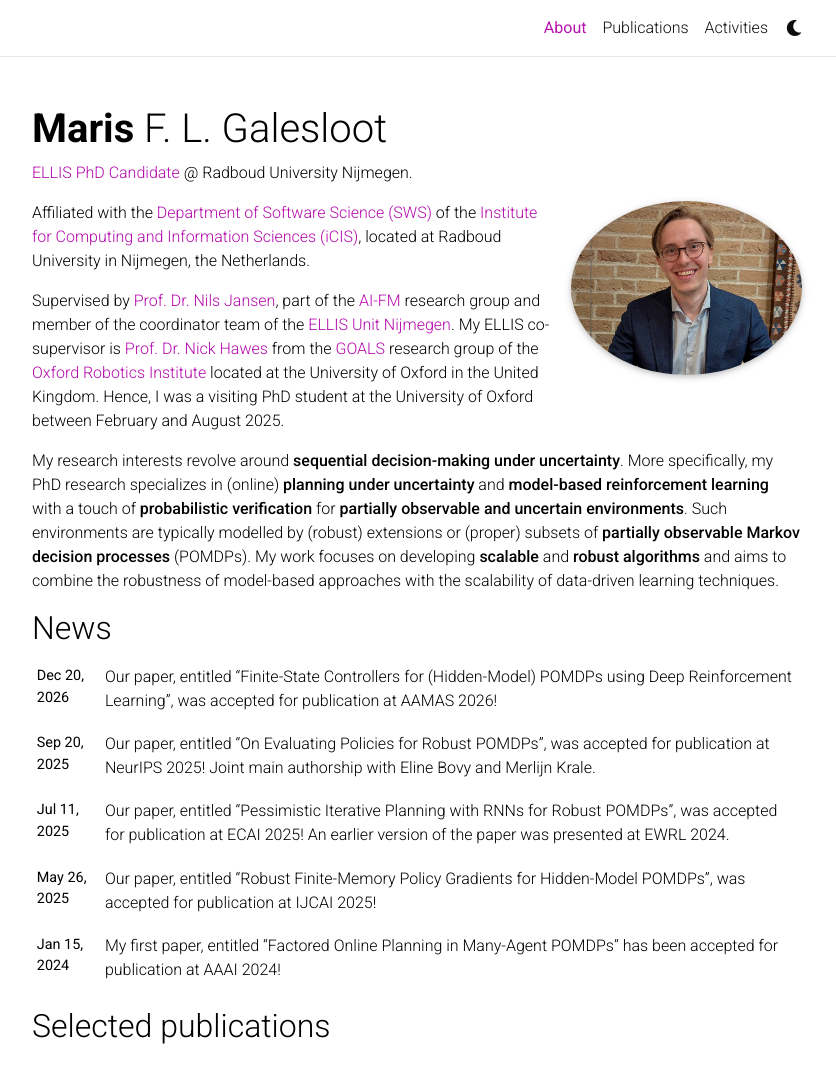
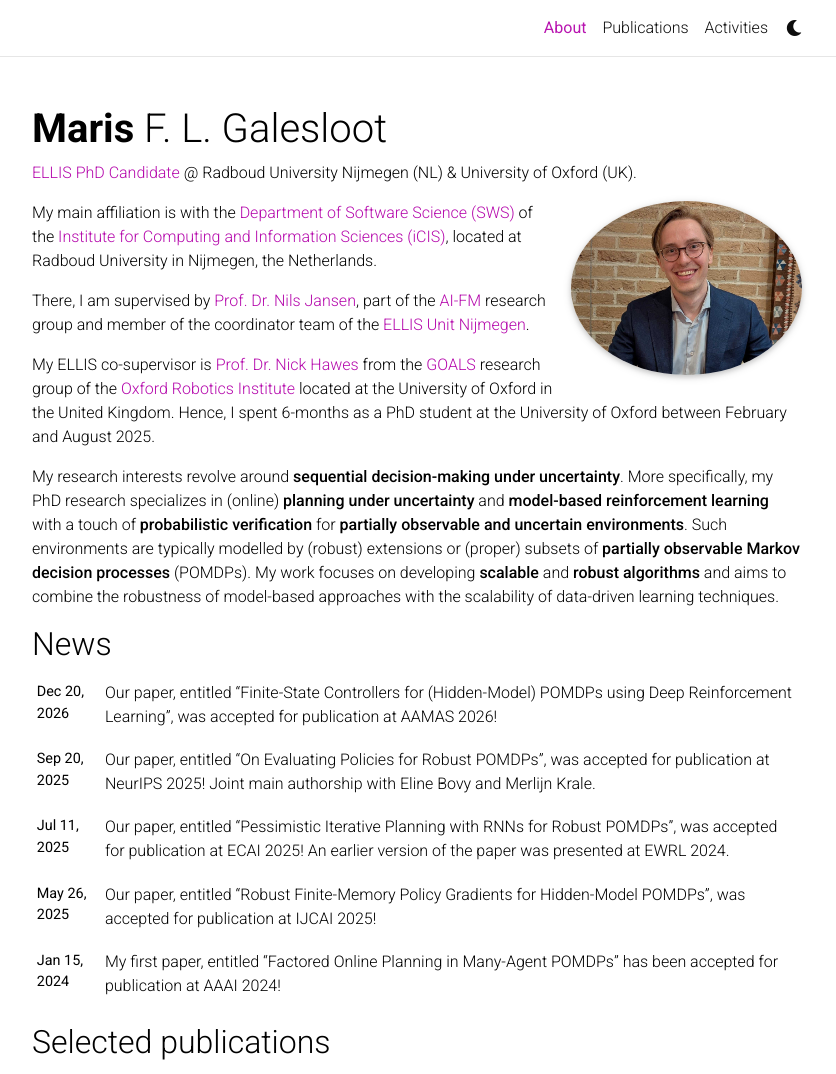
Before and after one commit to marisgg/marisgg.github.io, a Jekyll site: the page built from _pages/about.md, in a window 1280 px wide and 1360 px high, cut to the strip 0-1074 px from the top of the window. Shown: the whole strip, without its empty margins (223-1059 px from the left). Built offline with Jekyll 4.4.1, drawn with Linux system fonts in a browser that asks for light colours; full-size pictures stand in for the smaller copies a plugin makes; comment, search, counter and statistics services are not loaded; a style sheet for code colours, icons or effects is not loaded.

Commit message:
Small rewrite

```diff
--- a/_pages/about.md
+++ b/_pages/about.md
@@ -2,7 +2,7 @@
 layout: about
 title: About
 permalink: /
-subtitle: <a href='https://ellis.eu/projects/model-based-reinforcement-learning-and-planning-under-uncertainty'>ELLIS PhD Candidate</a> @ Radboud University Nijmegen.
+subtitle: <a href='https://ellis.eu/projects/model-based-reinforcement-learning-and-planning-under-uncertainty'>ELLIS PhD Candidate</a> @ Radboud University Nijmegen (NL) & University of Oxford (UK).
 
 
 profile:
@@ -17,9 +17,11 @@ selected_papers: true # includes a list of papers marked as "selected={true}"
 social: true  # includes social icons at the bottom of the page
 ---
 
-Affiliated with the <a href='https://sws.cs.ru.nl/'>Department of Software Science (SWS)</a> of the <a href='https://www.ru.nl/icis/'>Institute for Computing and Information Sciences (iCIS)</a>, located at Radboud University in Nijmegen, the Netherlands.
+My main affiliation is with the <a href='https://sws.cs.ru.nl/'>Department of Software Science (SWS)</a> of the <a href='https://www.ru.nl/icis/'>Institute for Computing and Information Sciences (iCIS)</a>, located at Radboud University in Nijmegen, the Netherlands.
 
-Supervised by <a href='https://www.nilsjansen.org'>Prof. Dr. Nils Jansen</a>, part of the <a href='https://ai-fm.org/'>AI-FM</a> research group and member of the coordinator team of the <a href='https://www.ru.nl/ai/ellis-unit'>ELLIS Unit Nijmegen</a>. My ELLIS co-supervisor is <a href='https://www.robots.ox.ac.uk/~nickh/'>Prof. Dr. Nick Hawes</a> from the <a href='https://ori.ox.ac.uk/labs/goals/'>GOALS</a> research group of the <a href='https://ori.ox.ac.uk/'>Oxford Robotics Institute</a> located at the University of Oxford in the United Kingdom. Hence, I was a visiting PhD student at the University of Oxford between February and August 2025.
+There, I am supervised by <a href='https://www.nilsjansen.org'>Prof. Dr. Nils Jansen</a>, part of the <a href='https://ai-fm.org/'>AI-FM</a> research group and member of the coordinator team of the <a href='https://www.ru.nl/ai/ellis-unit'>ELLIS Unit Nijmegen</a>.
+
+My ELLIS co-supervisor is <a href='https://www.robots.ox.ac.uk/~nickh/'>Prof. Dr. Nick Hawes</a> from the <a href='https://ori.ox.ac.uk/labs/goals/'>GOALS</a> research group of the <a href='https://ori.ox.ac.uk/'>Oxford Robotics Institute</a> located at the University of Oxford in the United Kingdom. Hence, I spent 6-months as a PhD student at the University of Oxford between February and August 2025.
 
 My research interests revolve around **sequential decision-making under uncertainty**. More specifically, my PhD research specializes in (online) **planning under uncertainty** and **model-based reinforcement learning** with a touch of **probabilistic verification** for **partially observable and uncertain environments**.
 Such environments are typically modelled by (robust) extensions or (proper) subsets of **partially observable Markov decision processes** (POMDPs).
```
